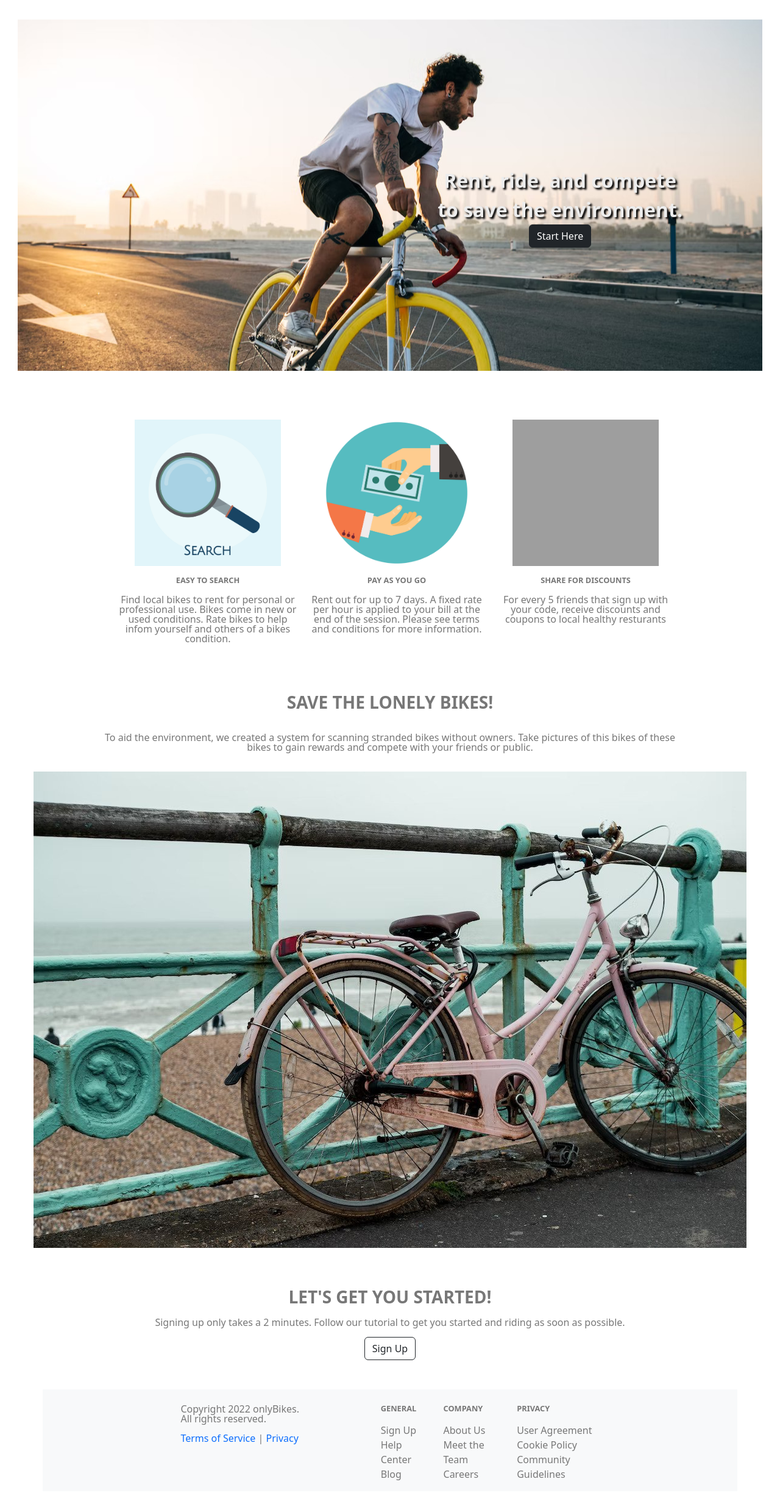
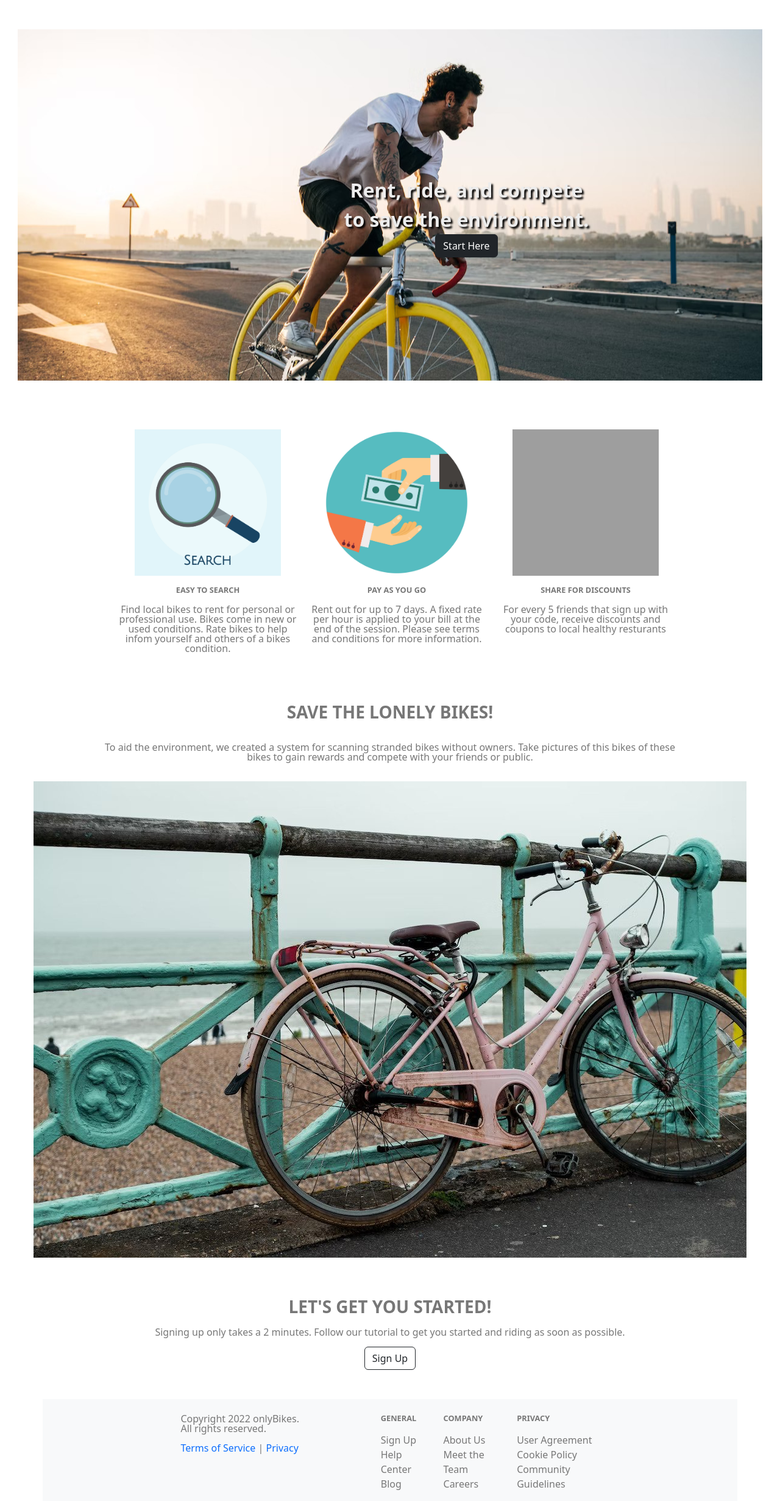
Before and after one commit to TeachMeTW/OnlyBikes, a Django app: page / in a window 1280 px wide. Shown: the part 72-2533 px from the top of the page at 61% size. Before the commit the page ends 2499 px from the top, so only its background shows below. Run offline with Django 4.2, Linux system fonts and the light colour scheme; grey boxes are pictures that could not be loaded.

```diff
--- a/onlyBikes/onlyBikesApp/static/css/home.css
+++ b/onlyBikes/onlyBikesApp/static/css/home.css
@@ -8,7 +8,7 @@
     min-width: 100%;
 
     padding-top: 1rem;
-    margin-top: 2rem;
+    margin-top: 3rem;
 
     background: url('/static/img/home_pic.jpg') no-repeat center;
 
@@ -18,7 +18,7 @@
 
 .hero-image-top {
 
-    width: 90%;
+    max-width: 78%;
 
     font-size: 2rem;
     color: #ededed;
--- a/onlyBikes/onlyBikesApp/urls.py
+++ b/onlyBikes/onlyBikesApp/urls.py
@@ -2,12 +2,11 @@ from django.urls import path
 from . import views
 
 urlpatterns = [
+    path('', views.home, name='home'),
     path('index/', views.index, name='index'),
     path('temp/', views.temp, name='temp'),
     path('show/', views.show, name='show'),
     path('logout/', views.logout, name ='logout'),
     path('profile/', views.profile, name ='profile'),
-    path('', views.home, name='home'),
-
     # REMOVE THIS
 ]
```
